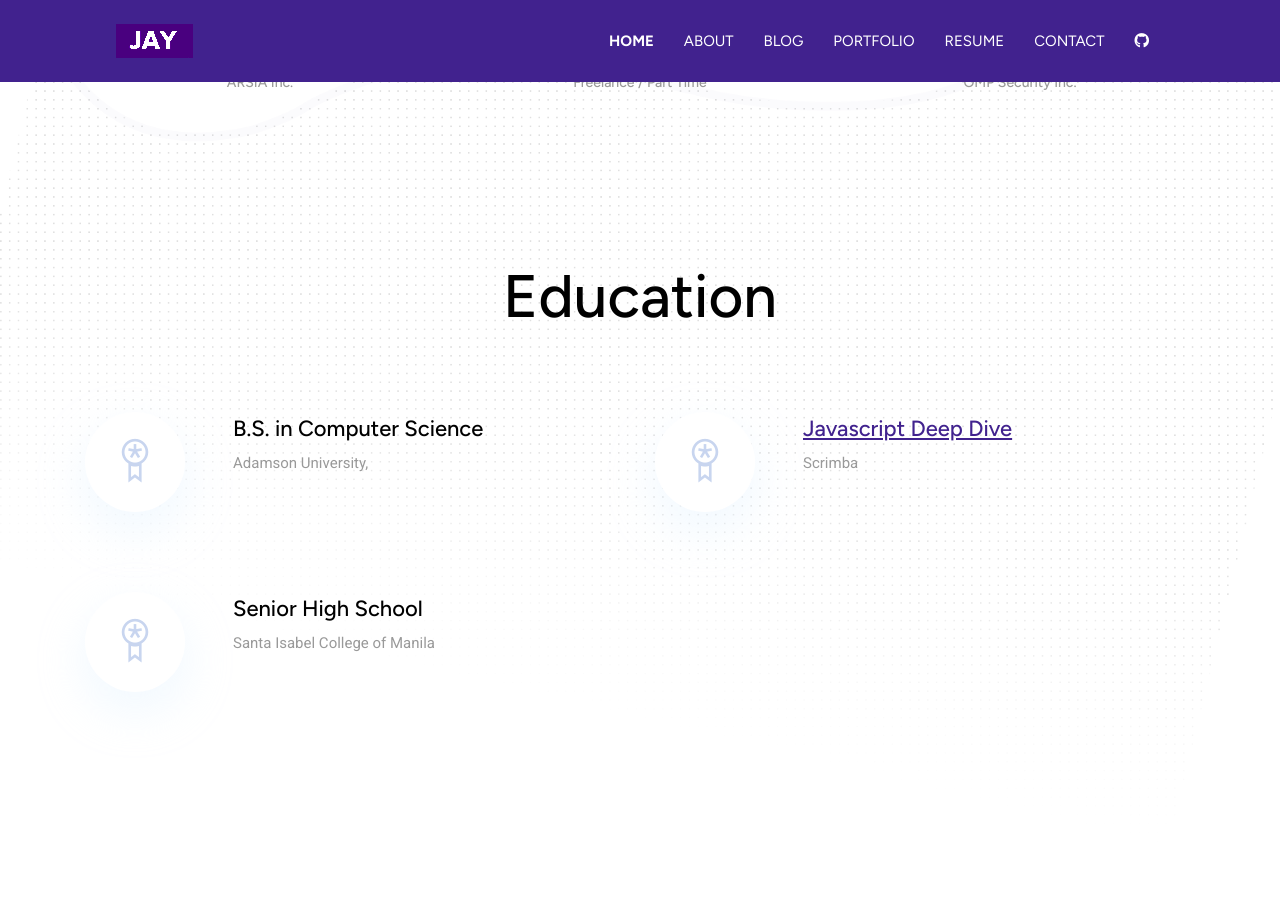
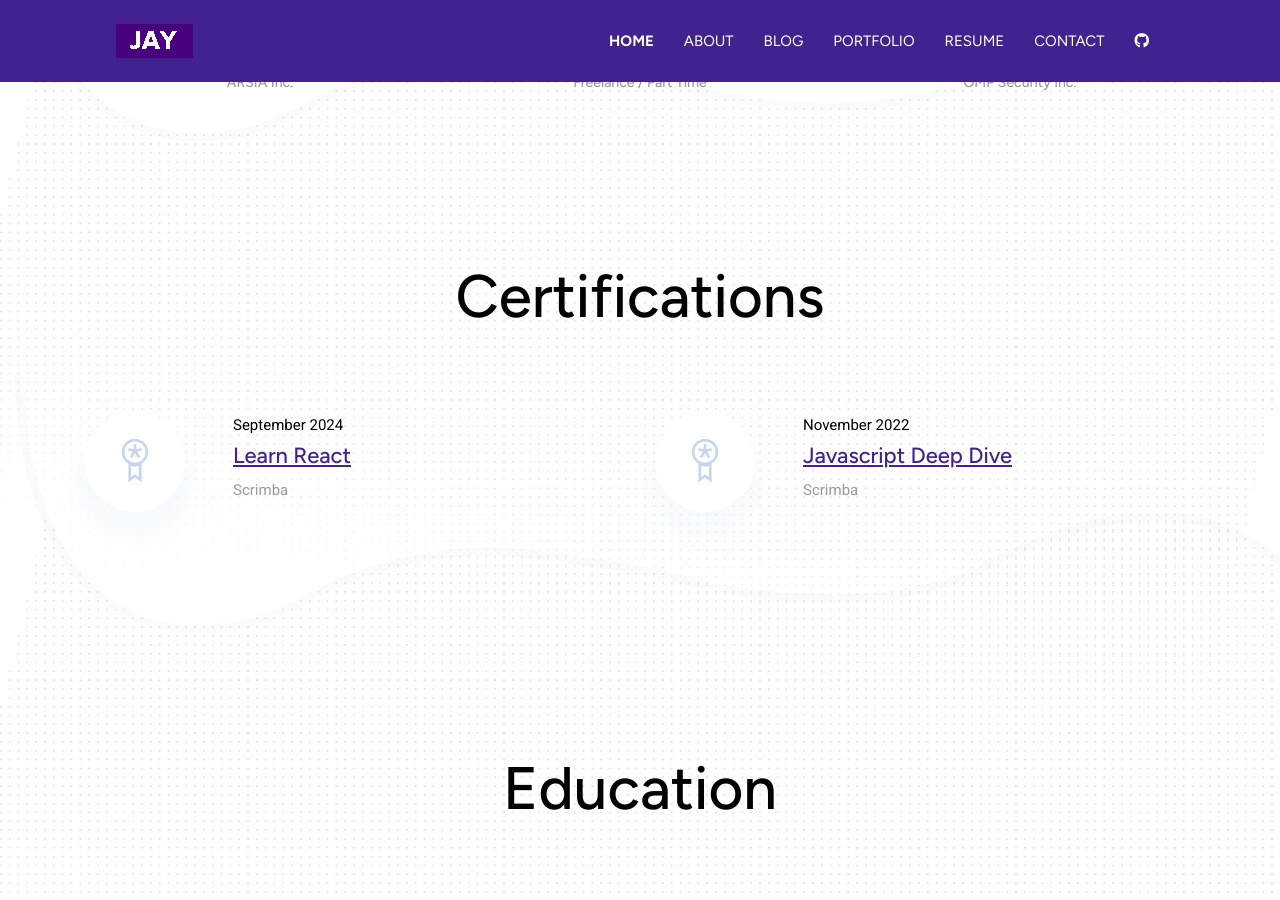
Before and after one commit to lonewanderer27/lonewanderer27.github.io, a Jekyll site: the page built from index.html, in a window 1280 px wide and 900 px high, scrolled down 2228 px. Built offline with Jekyll 4.4.1, drawn with Linux system fonts in a browser that asks for light colours; nearby versions of some CDN libraries.

Commit message:
feat: certificates

```diff
--- a/_data/settings.yml
+++ b/_data/settings.yml
@@ -123,6 +123,23 @@ experience:
       organization: "OMP Security Inc.",
     }
 
+#-------------------------------
+# Certificates Section
+certificates-title: Certifications
+certificates:
+  - {
+      name: Learn React,
+      date: "September 2024",
+      organization: "Scrimba",
+      certificate: "https://v2.scrimba.com/certificate-cert2CsEjr6BTPCjR2r6GqCgcfc4y5MpTb6twi"
+    }
+  - {
+      name: Javascript Deep Dive,
+      date: "November 2022",
+      organization: "Scrimba",
+      certificate: "https://scrimba.com/certificate/u2Nz6eAV/gjavascript"
+    }
+
 
 #-------------------------------
 # Education Section
@@ -134,17 +151,11 @@ education:
       # date: "June 2025",
       organization: "Adamson University,",
     }
-  - {
-      name: Javascript Deep Dive,
-      # date: "November 14 2022",
-      organization: "Scrimba",
-      certificate: "https://scrimba.com/certificate/u2Nz6eAV/gjavascript"
-    }
-  - {
-      name: Senior High School,
-      # date: "May 2021",
-      organization: "Santa Isabel College of Manila",
-    }
+  # - {
+  #     name: Senior High School,
+  #     # date: "May 2021",
+  #     organization: "Santa Isabel College of Manila",
+  #   }
   # - {
   #     name: High School,
   #     date: "June 2019",
--- /dev/null
+++ b/_includes/certificates-section.html
@@ -0,0 +1,35 @@
+{% if site.data.settings.certificates %}
+<!-- certificates -->
+<section class="section position-relative">
+  <div class="container">
+    <div class="row">
+      <div class="col-lg-12 text-center">
+        <h2 class="section-title">{{ site.data.settings.certificates-title }}</h2>
+      </div>
+      {% for certificates in site.data.settings.certificates %}
+      <div class="col-lg-6 col-md-6 mb-80">
+        <div class="d-flex">
+          <div class="mr-lg-5 mr-3">
+            <i class="ti-medall icon icon-light icon-bg bg-white shadow rounded-circle d-block"></i>
+          </div>
+          <div>
+            <p class="text-dark mb-1">{{ certificates.date }}</p>
+            <h4>
+              {% if certificates.certificate %}
+              <a href="{{ certificates.certificate }}" class="edu-cert" title="View certificate">{{ certificates.name }}</a>
+              {% else %}
+              {{ certificates.name }}
+              {% endif %}
+            </h4>
+            <p class="mb-0 text-light">{{ certificates.organization }}</p>
+          </div>
+        </div>
+      </div>
+      {% endfor %}
+    </div>
+  </div>
+  <!-- bg image -->
+  <img class="img-fluid edu-bg-image w-100" src="{{ site.baseurl }}/assets/images/backgrounds/education-bg.png" alt="bg-image">
+</section>
+<!-- /certificates -->
+{% endif %}
--- a/index.html
+++ b/index.html
@@ -10,6 +10,8 @@ layout: default
 
 {% include experience-section.html %}
 
+{% include certificates-section.html %}
+
 {% include education-section.html %}
 
 {% include services-section.html %}
```
